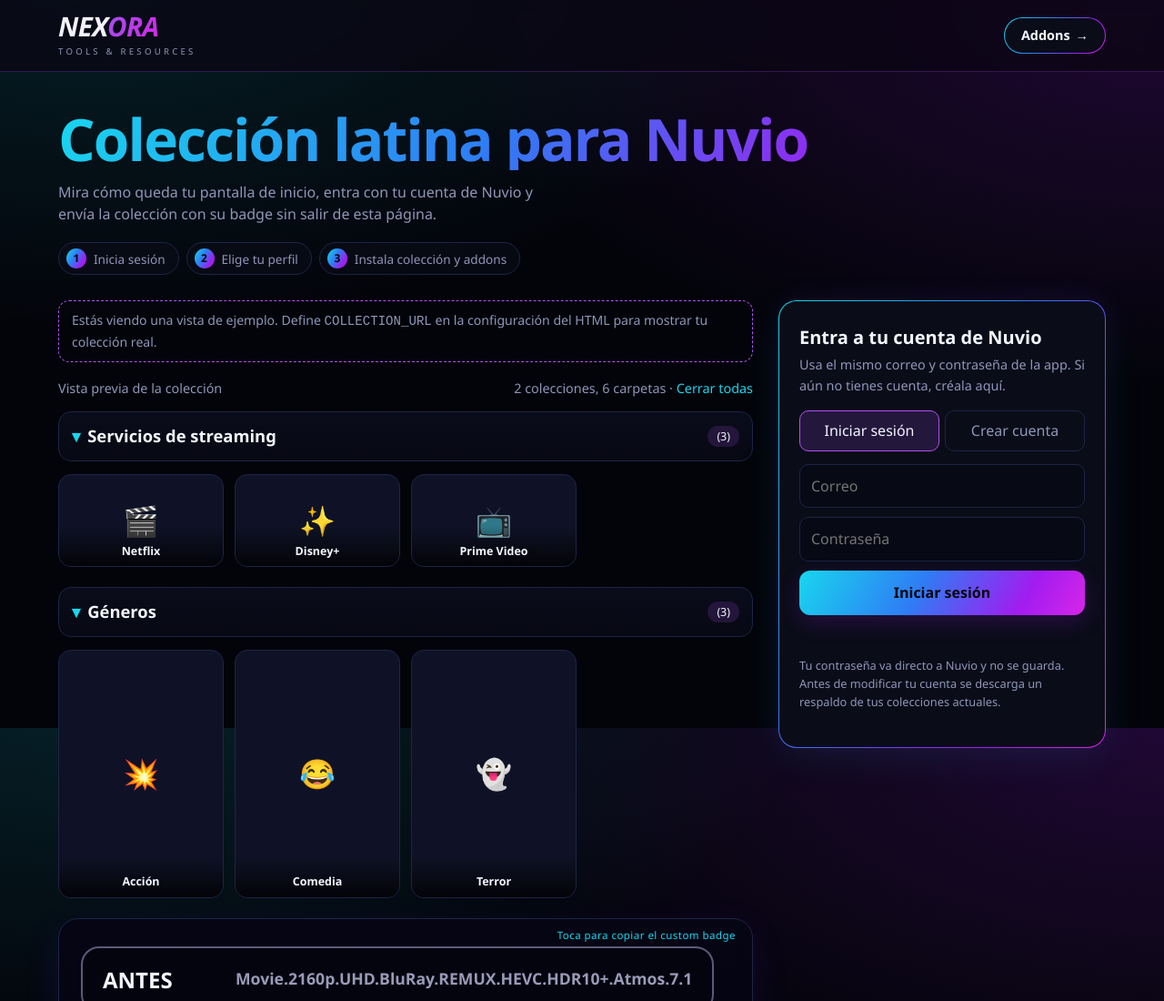
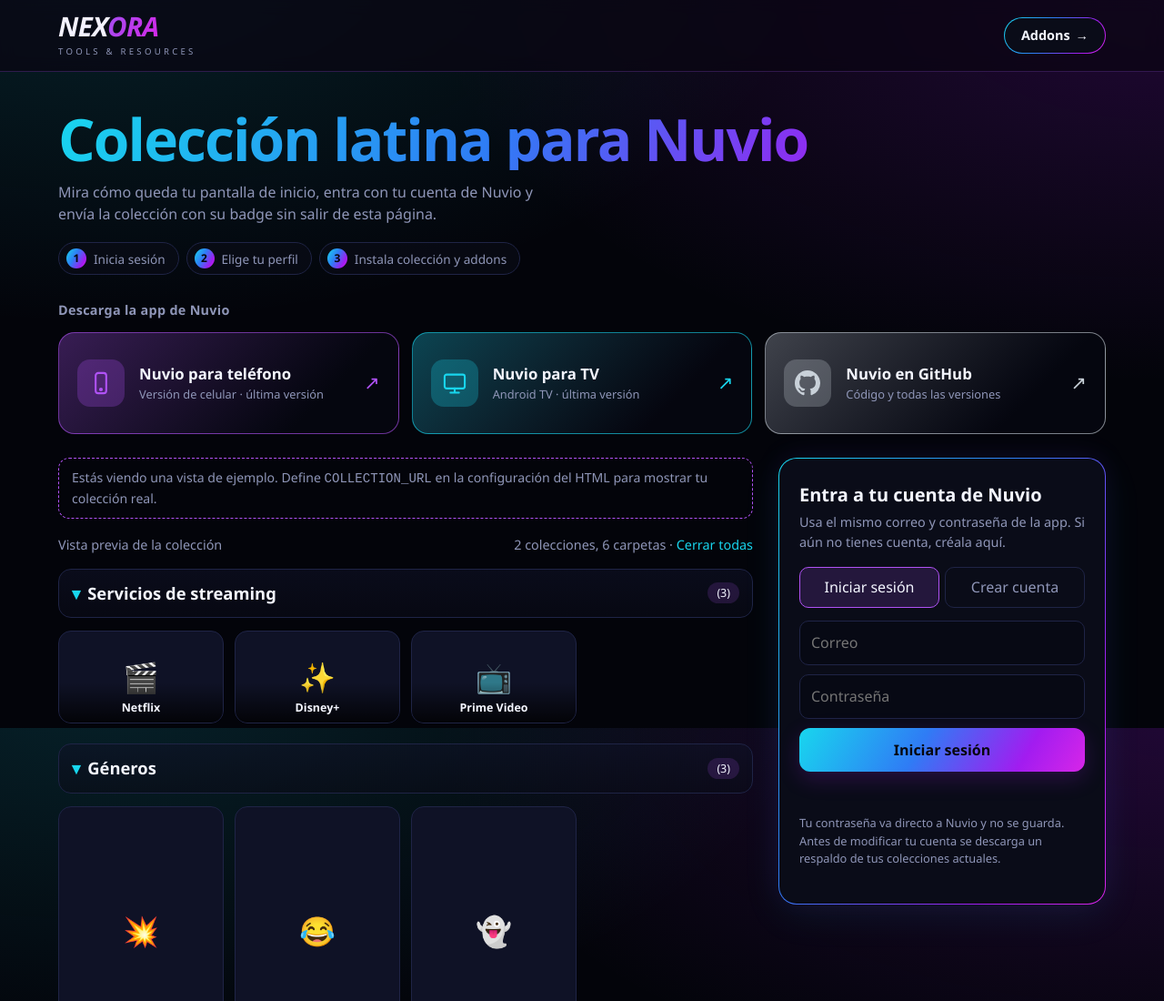
Before and after one commit to Nexora-Unk/NexoraUnk-Collection, a plain HTML site: page index.html in a window 1280 px wide. Shown: the top 1100 px of the page at 91% size. Drawn offline with Linux system fonts and the light colour scheme; no server answers.

Commit message:
Update index.html

```diff
--- a/index.html
+++ b/index.html
@@ -125,6 +125,22 @@
   .steps li{font-size:.8rem}
 }
 @media(prefers-reduced-motion:reduce){*{animation:none!important;transition:none!important;scroll-behavior:auto!important}}
+.dls{max-width:1200px;margin:0 auto 26px;padding:0 24px}
+.dlh{margin:0 0 12px;font-size:.9rem;font-weight:600;letter-spacing:.02em;color:var(--mut)}
+.dlg{display:grid;grid-template-columns:repeat(3,1fr);gap:14px}
+.dl{--k:#b052f5;position:relative;display:flex;align-items:center;gap:16px;min-height:112px;padding:18px 20px;border-radius:18px;text-decoration:none;color:var(--tx);overflow:hidden;border:1.5px solid color-mix(in srgb,var(--k) 60%,transparent);background:linear-gradient(135deg,color-mix(in srgb,var(--k) 30%,#05060f),#05060f 75%);transition:transform .2s,box-shadow .2s}
+.dl:hover{transform:translateY(-3px);box-shadow:0 12px 30px color-mix(in srgb,var(--k) 35%,transparent)}
+.dl>img{position:absolute;inset:0;width:100%;height:100%;object-fit:cover}
+.dl .ic{flex:none;position:relative;width:52px;height:52px;border-radius:14px;display:grid;place-items:center;background:color-mix(in srgb,var(--k) 25%,transparent);color:var(--k)}
+.dl .ic svg{width:28px;height:28px}
+.dl .tx{position:relative;min-width:0}
+.dl b{display:block;font-size:1.05rem}
+.dl small{display:block;color:var(--mut);font-size:.8rem}
+.dl .go{position:relative;margin-left:auto;font-size:1.3rem;color:var(--k)}
+.dl.cov{align-items:flex-end;min-height:140px}
+.dl.cov::after{content:"";position:absolute;inset:0;background:linear-gradient(transparent 35%,#000c)}
+.dl.cov .ic,.dl.cov .go{display:none}.dl.cov .tx{z-index:1}
+@media(max-width:900px){.dls{padding:0 16px}.dlg{grid-template-columns:1fr}.dl{min-height:84px;padding:14px 16px}.dl.cov{min-height:120px}}
 [hidden]{display:none!important}
 </style>
 </head>
@@ -139,6 +155,10 @@
   <ol class="steps"><li>Inicia sesión</li><li>Elige tu perfil</li><li>Instala colección y addons</li></ol>
 </header>
 
+<section class="dls" id="dlBox" hidden>
+  <h2 class="dlh">Descarga la app de Nuvio</h2>
+  <div class="dlg" id="dl"></div>
+</section>
 <main>
   <section>
     <div class="demo" id="demo" hidden>Estás viendo una vista de ejemplo. Define <code>COLLECTION_URL</code> en la configuración del HTML para mostrar tu colección real.</div>
@@ -207,6 +227,12 @@
   // Enlace de tu página principal: es a donde lleva el logo de arriba.
   HOME_URL: "https://nexoraunktools.blogspot.com",
   // Enlace de tu página de addons: a donde llevan los dos botones "Addons".
+  // Portadas de descarga de arriba. Para usar tu propia imagen de portada agrega cover:"enlace.png" (si ya trae el texto dibujado, agrega hideTitle:true).
+  DESCARGAS: [
+    { icon: "phone", name: "Nuvio para teléfono", desc: "Versión de celular · última versión", color: "#b052f5", url: "https://github.com/NuvioMedia/NuvioMobile/releases/latest", cover: "" },
+    { icon: "tv", name: "Nuvio para TV", desc: "Android TV · última versión", color: "#18d6ee", url: "https://github.com/NuvioMedia/NuvioTV/releases/latest", cover: "" },
+    { icon: "github", name: "Nuvio en GitHub", desc: "Código y todas las versiones", color: "#c9d1d9", url: "https://github.com/NuvioMedia", cover: "" }
+  ],
   ADDONS_URL: "https://apps.nexoraunktools.com/addons-nuvio/",
   // Enlace RAW al JSON de tu colección (el que ya generas), por ejemplo en tu repo de GitHub:
   COLLECTION_URL: "https://raw.githubusercontent.com/Nexora-Unk/nexora-nuvio-assets/refs/heads/main/nexora-nuvio-collection-v7.json",
@@ -377,6 +403,26 @@
   setTimeout(() => { $("#cvTag").textContent = "Toca para copiar el custom badge"; }, 2200);
 }
 
+/* ---------- Descargas de la app ---------- */
+const ICONS = {
+  phone: '<svg viewBox="0 0 24 24" fill="none" stroke="currentColor" stroke-width="1.8" aria-hidden="true"><rect x="7" y="2.5" width="10" height="19" rx="2.5"/><circle cx="12" cy="18" r=".9" fill="currentColor"/></svg>',
+  tv: '<svg viewBox="0 0 24 24" fill="none" stroke="currentColor" stroke-width="1.8" stroke-linecap="round" aria-hidden="true"><rect x="2.5" y="4" width="19" height="13" rx="2"/><path d="M8 21h8M12 17v4"/></svg>',
+  github: '<svg viewBox="0 0 16 16" fill="currentColor" aria-hidden="true"><path d="M8 0C3.58 0 0 3.58 0 8c0 3.54 2.29 6.53 5.47 7.59.4.07.55-.17.55-.38 0-.19-.01-.82-.01-1.49-2.01.37-2.53-.49-2.69-.94-.09-.23-.48-.94-.82-1.13-.28-.15-.68-.52-.01-.53.63-.01 1.08.58 1.23.82.72 1.21 1.87.87 2.33.66.07-.52.28-.87.51-1.07-1.78-.2-3.64-.89-3.64-3.95 0-.87.31-1.59.82-2.15-.08-.2-.36-1.02.08-2.12 0 0 .67-.21 2.2.82.64-.18 1.32-.27 2-.27.68 0 1.36.09 2 .27 1.53-1.04 2.2-.82 2.2-.82.44 1.1.16 1.92.08 2.12.51.56.82 1.27.82 2.15 0 3.07-1.87 3.75-3.65 3.95.29.25.54.73.54 1.48 0 1.07-.01 1.93-.01 2.2 0 .21.15.46.55.38A8.013 8.013 0 0016 8c0-4.42-3.58-8-8-8z"/></svg>'
+};
+function renderDownloads() {
+  if (!CONFIG.DESCARGAS.length) return;
+  $("#dlBox").hidden = false; const box = $("#dl");
+  CONFIG.DESCARGAS.forEach(d => {
+    const hasCover = isUrl(d.cover) || /^[\w./-]+\.(png|jpe?g|webp|gif)$/i.test(d.cover || "");
+    const a = el("a", "dl" + (hasCover ? " cov" : "")); a.href = d.url; a.target = "_blank"; a.rel = "noopener noreferrer"; a.style.setProperty("--k", d.color || "#b052f5");
+    a.setAttribute("aria-label", d.name);
+    if (hasCover) { const im = new Image(); im.alt = ""; im.loading = "lazy"; im.src = d.cover; im.onerror = () => { im.remove(); a.classList.remove("cov"); }; a.append(im); }
+    const ic = el("span", "ic"); ic.innerHTML = ICONS[d.icon] || ICONS.github;
+    const tx = el("span", "tx"); if (!(d.hideTitle && hasCover)) { tx.append(el("b", "", d.name)); if (d.desc) tx.append(el("small", "", d.desc)); }
+    a.append(ic, tx, el("span", "go", "↗")); box.append(a);
+  });
+}
+
 /* ---------- Eventos ---------- */
 document.title = CONFIG.TITULO;
 $("#brand").href = CONFIG.HOME_URL || "/";
@@ -391,6 +437,7 @@
 $("#install").onclick = install;
 $("#cover").onclick = copyCover;
 $("#tog").onclick = () => { const ds = [...document.querySelectorAll("#preview details")], open = ds.some(d => d.open); ds.forEach(d => { d.open = !open; }); $("#tog").textContent = open ? "Abrir todas" : "Cerrar todas"; };
+renderDownloads();
 loadCollection();
 </script>
 </body>
```
